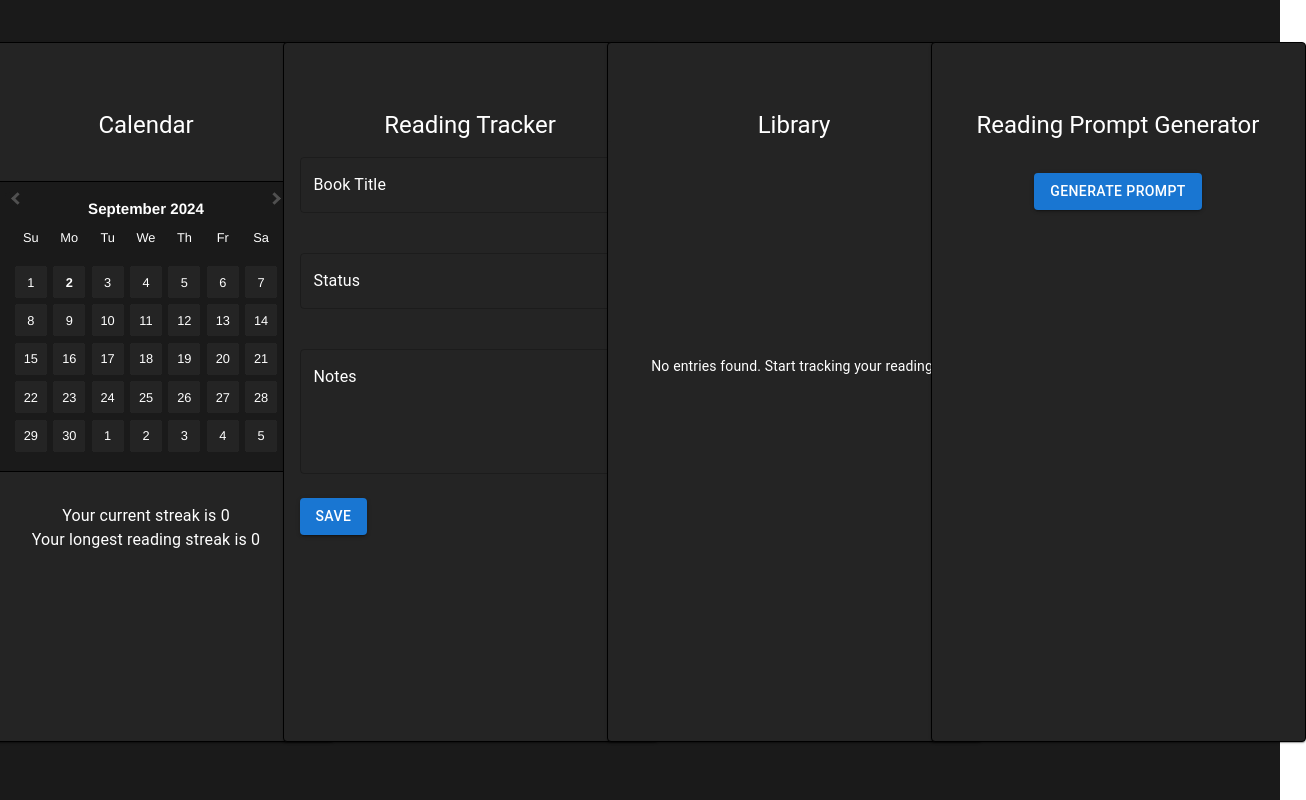
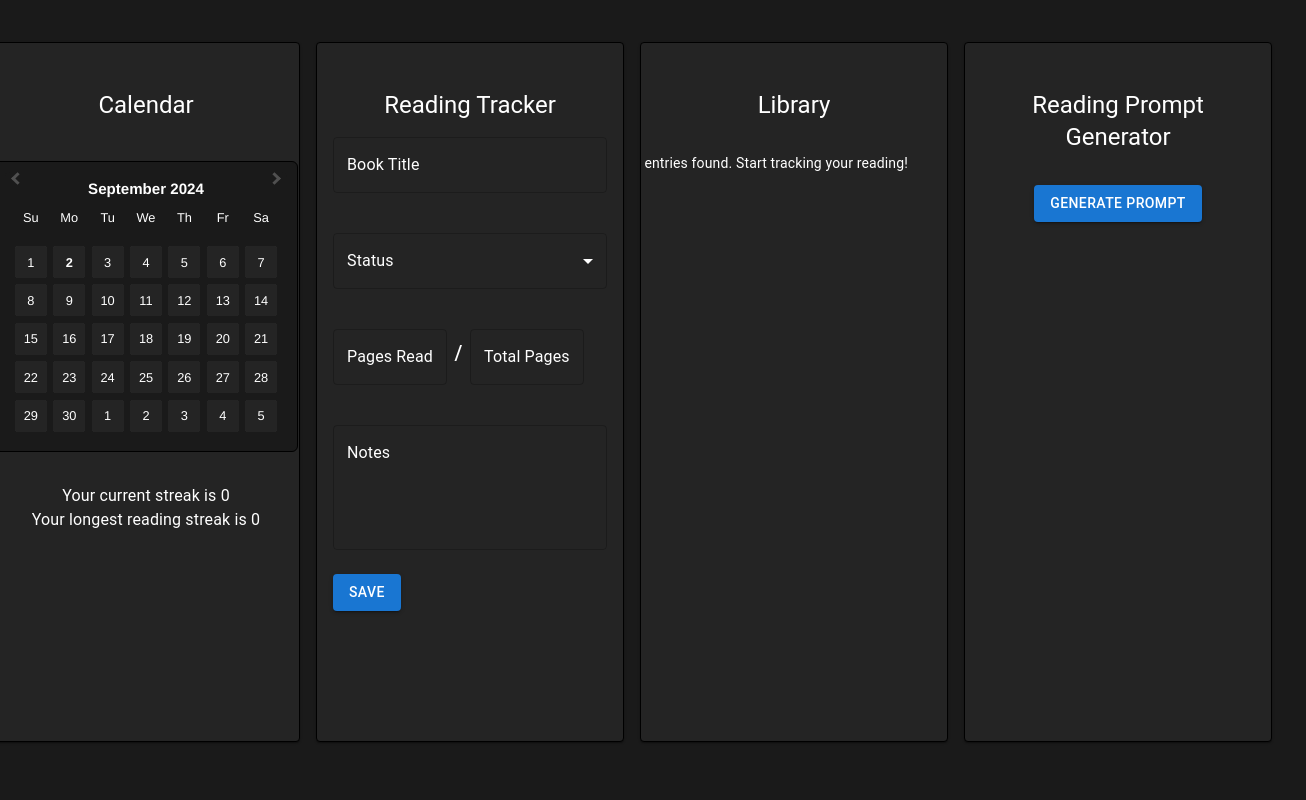
Before and after one commit to danielledonnelly/booksmaxing, a React (Vite) app: page / in a window 1280 px wide. Shown: the whole page, 1306 px wide, since content can reach past the window. Built offline with nearby package versions, Linux system fonts and the light colour scheme.

Commit message:
local storage implemented

```diff
--- a/src/Home.jsx
+++ b/src/Home.jsx
@@ -1,4 +1,4 @@
-import React, { useState } from 'react';
+import React, { useState, useEffect } from 'react';  // Import useEffect
 import 'bootstrap/dist/css/bootstrap.min.css';
 import { Container, Grid, Card, CardContent, Typography } from '@mui/material';
 import StreaksCalendar from './components/StreaksCalendar';
@@ -10,6 +10,15 @@ import './index.css';
 const Home = () => {
   const [entryCounts, setEntryCounts] = useState({}); // State for entry counts
   const [entries, setEntries] = useState([]); // State for book entries
+
+  // useEffect to load data from localStorage on mount
+  useEffect(() => {
+    const storedEntries = JSON.parse(localStorage.getItem('entries')) || [];
+    const storedEntryCounts = JSON.parse(localStorage.getItem('entryCounts')) || {};
+
+    setEntries(storedEntries);
+    setEntryCounts(storedEntryCounts);
+  }, []);  // Empty dependency array means this runs once when the component mounts
 
   return (
     <Container maxWidth="xl" style={{ padding: 0 }}>
--- a/src/components/BookTracker.jsx
+++ b/src/components/BookTracker.jsx
@@ -1,38 +1,49 @@
 import React, { useState } from 'react';
-import { TextField, Button, FormControl, MenuItem, Select, InputLabel, Grid } from '@mui/material';
+import { TextField, Button, FormControl, MenuItem, Select, InputLabel, Grid, Typography } from '@mui/material';
 import '../index.css';
 
 const BookTracker = ({ setEntries, entryCounts, setEntryCounts }) => {
   const [title, setTitle] = useState('');
   const [status, setStatus] = useState('');
   const [notes, setNotes] = useState('');
+  const [totalPages, setTotalPages] = useState('');
+  const [pagesRead, setPagesRead] = useState('');
 
   const handleSave = () => {
+    if (title.trim() === '') {
+      return;  // Return here is to prevent saving if the title is empty.
+    }
+
     const dateKey = new Date().toDateString();
     const newEntry = {
       title,
       status,
       notes,
+      totalPages,
+      pagesRead,
       date: dateKey,
     };
 
-    console.log("Saving new entry:", newEntry);  // Log the new entry
+    const updatedEntries = [...(JSON.parse(localStorage.getItem('entries')) || []), newEntry];
 
-    setEntries((prevEntries) => [...prevEntries, newEntry]);
+    setEntries(updatedEntries);
+    localStorage.setItem('entries', JSON.stringify(updatedEntries));  // Save entries to local storage
 
-    // Update entryCounts to track entries by date
     setEntryCounts((prevCounts) => {
       const updatedCounts = {
         ...prevCounts,
         [dateKey]: (prevCounts[dateKey] || 0) + 1,
       };
-      console.log("Entry counts after update:", updatedCounts);  // Log entryCounts after the update
+      localStorage.setItem('entryCounts', JSON.stringify(updatedCounts));  // Save entryCounts to local storage
       return updatedCounts;
     });
 
+    // Reset the form fields after saving
     setTitle('');
     setStatus('');
     setNotes('');
+    setTotalPages('');
+    setPagesRead('');
   };
 
   return (
@@ -64,6 +75,42 @@ const BookTracker = ({ setEntries, entryCounts, setEntryCounts }) => {
           </FormControl>
         </Grid>
 
+        <Grid item xs={12} container alignItems="center">
+          <Grid item xs={5}>
+            <TextField
+              label="Pages Read"
+              value={pagesRead}
+              onChange={(e) => setPagesRead(e.target.value)}
+              fullWidth
+              margin="normal"
+              InputProps={{
+                style: { color: 'white' },
+              }}
+              sx={{ '& .MuiInputLabel-root': { color: 'white' } }}
+            />
+          </Grid>
+
+          <Grid item xs={1} container justifyContent="center">
+            <Typography variant="h6" sx={{ color: 'white' }}>
+              /
+            </Typography>
+          </Grid>
+
+          <Grid item xs={5}>
+            <TextField
+              label="Total Pages"
+              value={totalPages}
+              onChange={(e) => setTotalPages(e.target.value)}
+              fullWidth
+              margin="normal"
+              InputProps={{
+                style: { color: 'white' },
+              }}
+              sx={{ '& .MuiInputLabel-root': { color: 'white' } }}
+            />
+          </Grid>
+        </Grid>
+
         <Grid item xs={12}>
           <TextField
             label="Notes"
--- a/src/components/Library.jsx
+++ b/src/components/Library.jsx
@@ -7,34 +7,38 @@ const Library = ({ entries }) => {
       <Grid item xs={12} sm={11} md={10} lg={12}>
         <Card sx={{
           minHeight: '450px',
-          p: 0, // Remove padding to make inner card fit exactly
+          maxHeight: '450px',
+          p: 0,
           display: 'flex',
           flexDirection: 'column',
-          alignItems: 'stretch',  // Ensure the inner card stretches to full width
+          alignItems: 'stretch',
           minWidth: '375px',
           maxWidth: '375px',
           boxSizing: 'border-box',
-          boxShadow: 'none', // Remove the shadow from the outer card
+          boxShadow: 'none',
         }}>
           <Card sx={{
-            flexGrow: 1,  // Make sure the inner card grows to fill the outer card
-            border: 'none',  // Invisible border
+            flexGrow: 1,
+            border: 'none',
             display: 'flex',
             flexDirection: 'column',
-            justifyContent: 'center',  // Center content vertically
-            alignItems: 'center',  // Center content horizontally
-            boxSizing: 'border-box',  // Include padding in width/height calculations
-            width: '100%',  // Match the width of the outer card
-            height: '100%',  // Match the height of the outer card
-            backgroundColor: 'inherit', // Match the outer card's background color
-            boxShadow: 'none', // Ensure the inner card also has no shadow
+            boxSizing: 'border-box',
+            width: '100%',
+            height: '100%',
+            backgroundColor: 'inherit',
+            boxShadow: 'none',
+            overflowY: 'auto',
+            justifyContent: 'flex-start', // Align content at the top initially
+            paddingTop: '16px', // Add some space at the top
+            paddingBottom: '8px', // Slightly reduce space at the bottom
+            flexGrow: 1,
           }}>
             {entries.length > 0 ? (
               <List sx={{
-                width: '100%',  // Make sure the list takes full width
-                maxHeight: '100%',  // Allow list to expand fully within the card
-                overflowY: 'auto',  // Enable scrolling if content overflows
-                p: 3, // Optional: Add padding inside the list
+                width: '100%',
+                maxHeight: '100%',
+                overflowY: 'auto',
+                p: 2,
               }}>
                 {entries.map((entry, index) => (
                   <ListItem key={index} sx={{ mb: 2 }}>
@@ -62,7 +66,7 @@ const Library = ({ entries }) => {
                 ))}
               </List>
             ) : (
-              <Typography variant="body2">No entries found. Start tracking your reading!</Typography>
+              <Typography variant="body2" sx={{ padding: '16px' }}>No entries found. Start tracking your reading!</Typography>
             )}
           </Card>
         </Card>
--- a/src/index.css
+++ b/src/index.css
@@ -4,7 +4,18 @@
   font-weight: 400;
 
   color-scheme: dark;
-  background-color: #242424;
+  --dark-grey: #1A1A1A;
+  --medium-grey: #242424;
+  --light-grey: #D3D3D3;
+  --black: #000000;
+  --white: #FFFFFF;
+
+  --streak-0: #242424;
+  --streak-1: #2c3440;
+  --streak-2: #344050;
+  --streak-3: #3c4c60;
+  --streak-4: #455770;
+  --streak-5: #54688A;
 
   font-synthesis: none;
   text-rendering: optimizeLegibility;
@@ -14,8 +25,8 @@
   padding: 0px !important;
 }
 
-p {
-  color: white !important;
+* {
+  color: var(--white) !important;
 }
 
 a {
@@ -23,6 +34,7 @@ a {
   color: #646cff;
   text-decoration: inherit;
 }
+
 a:hover {
   color: #535bf2;
 }
@@ -38,20 +50,15 @@ body {
   display: flex;
   justify-content: center;
   align-items: center;
-  background-color: #1a1a1a !important;
+  background-color: var(--dark-grey) !important;
   color: white !important;
 }
 
 .card {
-  width: 100%;
-  max-width: 375px;
-  /* I know having the same max and min width looks silly, but it worked to solve an issue I was having */
-  min-width: 375px;
-  height: auto;
-  max-height: 800px;
-  min-height: 700px;
+  width: 375px;
+  height: 700px !important;
   margin: 0 auto;
-  background-color: #242424 !important;
+  background-color: var(--medium-grey)  !important;
   color: white !important;
   border: solid black 1px;
   border-radius: 8px;
@@ -59,13 +66,21 @@ body {
   display: flex;
   flex-direction: column;
   align-items: center;
-  padding-top: 50px;
+  padding-top: 30px;
+  padding-bottom: 20px;
+  justify-content: space-between;
 }
 
 .MuiCardContent-root {
   display: flex;
   flex-direction: column;
   justify-content: space-between;
+  padding-bottom: 0px !important;
+  margin-bottom: 0px !important;
+  flex-grow: 1;
+  display: flex;
+  flex-direction: column;
+  justify-content: flex-start;
 }
 
 h1 {
@@ -107,13 +122,13 @@ button:focus-visible {
 }
 
 .MuiPaper-root {
-  background-color: #242424 !important;
+  background-color: var(--medium-grey) !important;
 }
 
 /* CALENDAR */
 
 .calendar-container {
-  background-color: #1a1a1a;
+  background-color: var(--dark-grey);
   display: flex;
   justify-content: center;
   align-items: center;
@@ -122,7 +137,7 @@ button:focus-visible {
 }
 
 .calendar {
-  background-color: #1a1a1a;
+  background-color: var(--dark-grey);
   color: white;
   border: none !important;
   border-radius: 8px;
@@ -130,7 +145,7 @@ button:focus-visible {
 
 
 .react-datepicker__header {
-  background-color: #1a1a1a;
+  background-color: var(--dark-grey);
   border: none !important;
 }
 
@@ -212,8 +227,30 @@ button:focus-visible {
   border-radius: 10%;
 }
 
+/* LIBRARY */
+.MuiCard-root {
+  height: 100%; /* Ensure the card takes up the full available height */
+  display: flex;
+  flex-direction: column;
+  justify-content: space-between; /* Spread content vertically */
+}
+
+.MuiList-root {
+  flex-grow: 1; /* Make the list take up remaining space in the card */
+  overflow-y: auto; /* Allow scrolling if the list is too long */
+  margin: 0px; /* Remove any margin */
+  padding: 0px; /* Remove any padding */
+}
+
+.MuiListItem-root {
+  padding-top: 8px !important; /* Slight padding for list items */
+  padding-bottom: 8px !important; /* Slight padding for list items */
+  margin-bottom: 0px !important; /* Ensure there's no margin at the bottom */
+}
 
 
+
+/*
 @media (prefers-color-scheme: light) {
   :root {
     color: #213547;
@@ -225,4 +262,4 @@ button:focus-visible {
   button {
     background-color: #f9f9f9;
   }
-}
+} */
```
